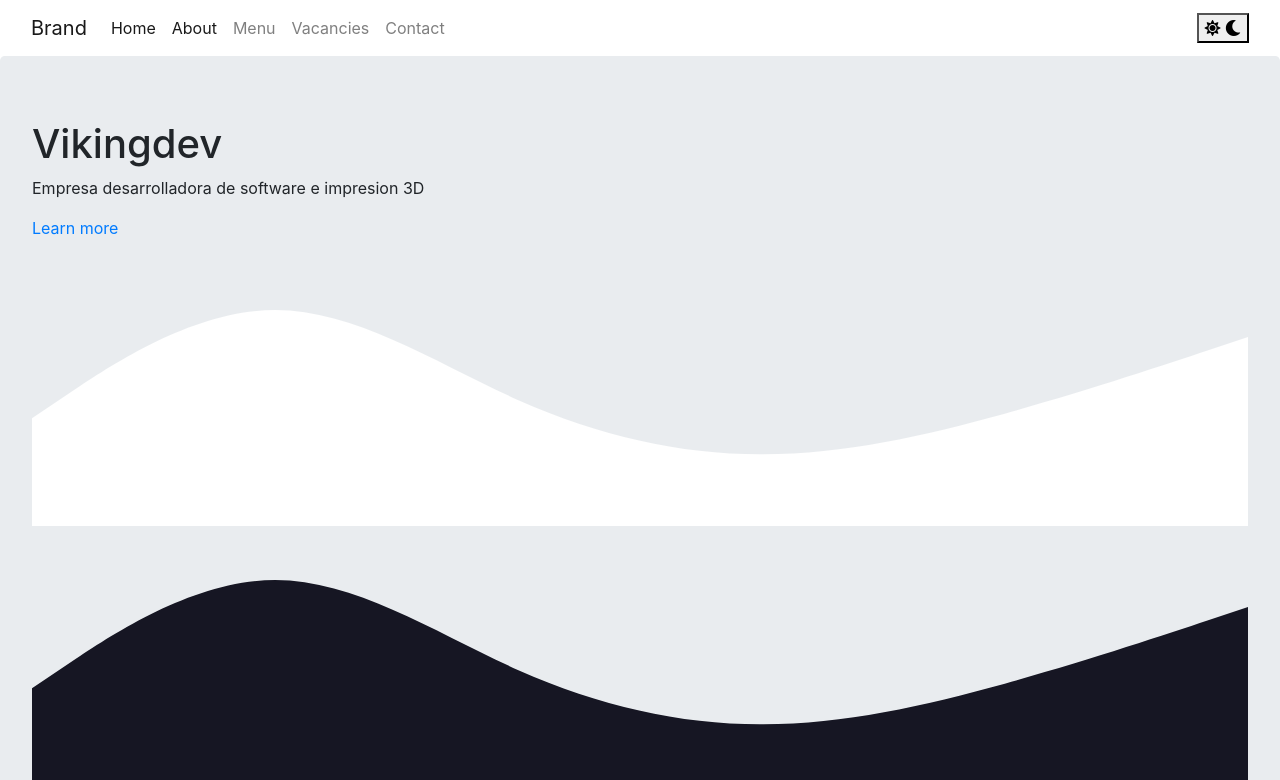
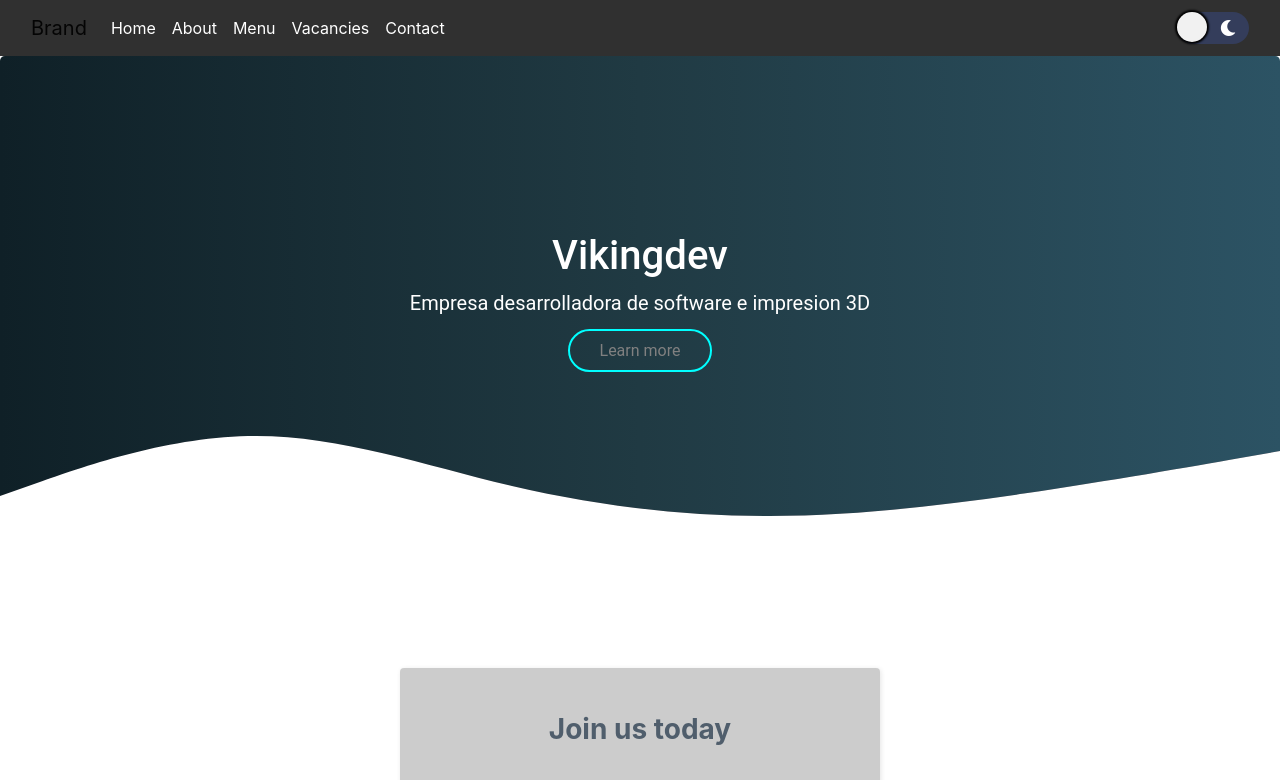
Before and after one commit to VikingAntonio/vdevshop, a plain HTML site: page docs/vacancies.html in a window 1280 px wide. Shown: the top 780 px of the page. Drawn offline with nearby package versions, Linux system fonts and the light colour scheme; files that its build step writes are made by us from their sources; the site is published under a folder, as on GitHub Pages, so addresses that start at the root find nothing.

Commit message:
Update vacancies.html

```diff
--- a/docs/vacancies.html
+++ b/docs/vacancies.html
@@ -8,10 +8,10 @@
     <link rel="stylesheet" href="https://cdnjs.cloudflare.com/ajax/libs/twitter-bootstrap/4.5.3/css/bootstrap.min.css">
     <link rel="stylesheet" href="https://use.fontawesome.com/releases/v5.12.0/css/all.css">
     <link rel="stylesheet" href="https://cdnjs.cloudflare.com/ajax/libs/ionicons/2.0.1/css/ionicons.min.css">
-    <link rel="stylesheet" href="/assets/css/Contact-Form-Clean.css?h=c942239c91f94a6b90d67fb2496c21bf">
-    <link rel="stylesheet" href="/assets/css/estilos.compiled.css?h=8dc710fbaff201a512b9430b932e9406">
-    <link rel="stylesheet" href="/assets/css/Footer-Basic.css?h=d15dfcb68fabe0442ff06063b052477c">
-    <link rel="stylesheet" href="/assets/css/styles.css?h=b762fbadad810298d93422aa3fa6652d">
+    <link rel="stylesheet" href="./assets/css/Contact-Form-Clean.css">
+    <link rel="stylesheet" href="./assets/css/estilos.compiled.css">
+    <link rel="stylesheet" href="./assets/css/Footer-Basic.css">
+    <link rel="stylesheet" href="./assets/css/styles.css">
 </head>
 
 <body>
@@ -19,11 +19,11 @@
         <div class="container-fluid"><a class="navbar-brand" href="#">Brand</a><button data-toggle="collapse" class="navbar-toggler" data-target="#navcol-1"><span class="sr-only">Toggle navigation</span><span class="navbar-toggler-icon"></span></button>
             <div class="collapse navbar-collapse" id="navcol-1">
                 <ul class="nav navbar-nav">
-                    <li class="nav-item"><a class="nav-link active" href="/index.html">Home</a></li>
-                    <li class="nav-item"><a class="nav-link active" href="/about.html">About</a></li>
-                    <li class="nav-item"><a class="nav-link" href="/shop.html">Menu</a></li>
-                     <li class="nav-item"><a class="nav-link" href="/vacancies.html">Vacancies</a></li>
-                    <li class="nav-item"><a class="nav-link" href="/contact.html">Contact</a></li>
+                    <li class="nav-item"><a class="nav-link active" href="./index.html">Home</a></li>
+                    <li class="nav-item"><a class="nav-link active" href="./about.html">About</a></li>
+                    <li class="nav-item"><a class="nav-link" href="./shop.html">Menu</a></li>
+                     <li class="nav-item"><a class="nav-link" href="./vacancies.html">Vacancies</a></li>
+                    <li class="nav-item"><a class="nav-link" href="./contact.html">Contact</a></li>
                 </ul>
                 <hr><button class="switch" id="switch">
 <span><i class="fas fa-sun"></i></span>
@@ -34,7 +34,7 @@
     </nav><div class="jumbotron">
     <h1>Vikingdev</h1>
     <p>Empresa desarrolladora de software e impresion 3D</p>
-    <p><a href="/about.html" class="boton" role="button">Learn more</a></p>
+    <p><a href="./about.html" class="boton" role="button">Learn more</a></p>
         <svg preserveAspectRatio="none" id="wave" class="wave" xmlns="http://www.w3.org/2000/svg" viewBox="0 0 1440 320">
   <path fill="#fff" fill-opacity="1" d="M0,192L48,160C96,128,192,64,288,64C384,64,480,128,576,170.7C672,213,768,235,864,234.7C960,235,1056,213,1152,186.7C1248,160,1344,128,1392,112L1440,96L1440,320L1392,320C1344,320,1248,320,1152,320C1056,320,960,320,864,320C768,320,672,320,576,320C480,320,384,320,288,320C192,320,96,320,48,320L0,320Z"></path>
 </svg>
@@ -55,8 +55,8 @@
     </div><!-- End: Contact Form Clean -->
     <script src="https://cdnjs.cloudflare.com/ajax/libs/jquery/3.5.1/jquery.min.js"></script>
     <script src="https://cdnjs.cloudflare.com/ajax/libs/twitter-bootstrap/4.5.3/js/bootstrap.bundle.min.js"></script>
-    <script src="/assets/js/smart-forms.min.js?h=9db842b3dc3336737559eb4abc0f1b3d"></script>
-    <script src="/assets/js/darkmode.js?h=85fcc708cfd62f64510c13c04f21dc8a"></script>
+    <script src="./assets/js/smart-forms.min.js"></script>
+    <script src="./assets/js/darkmode.js"></script>
 </body>
 
 </html>
```
